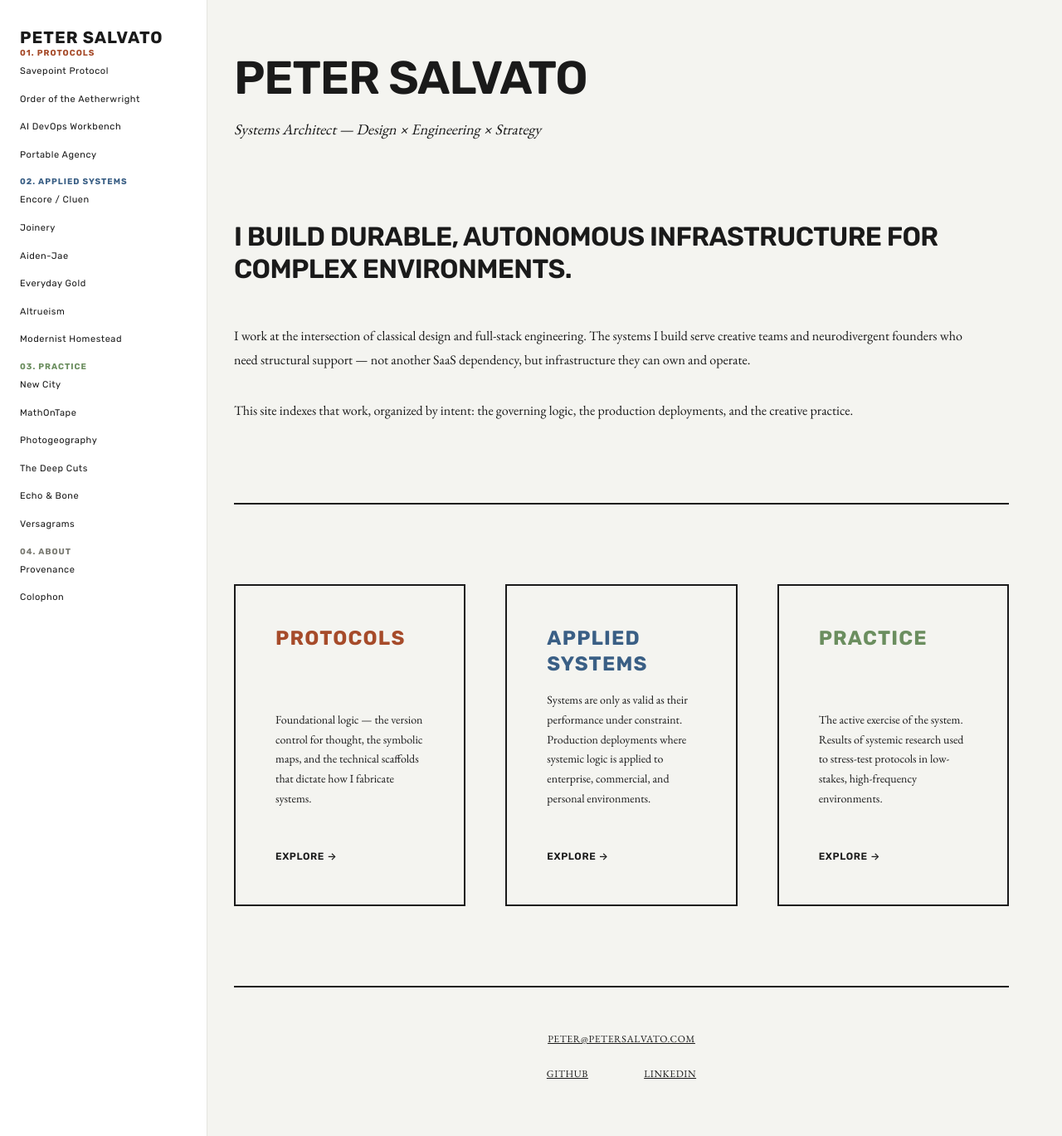
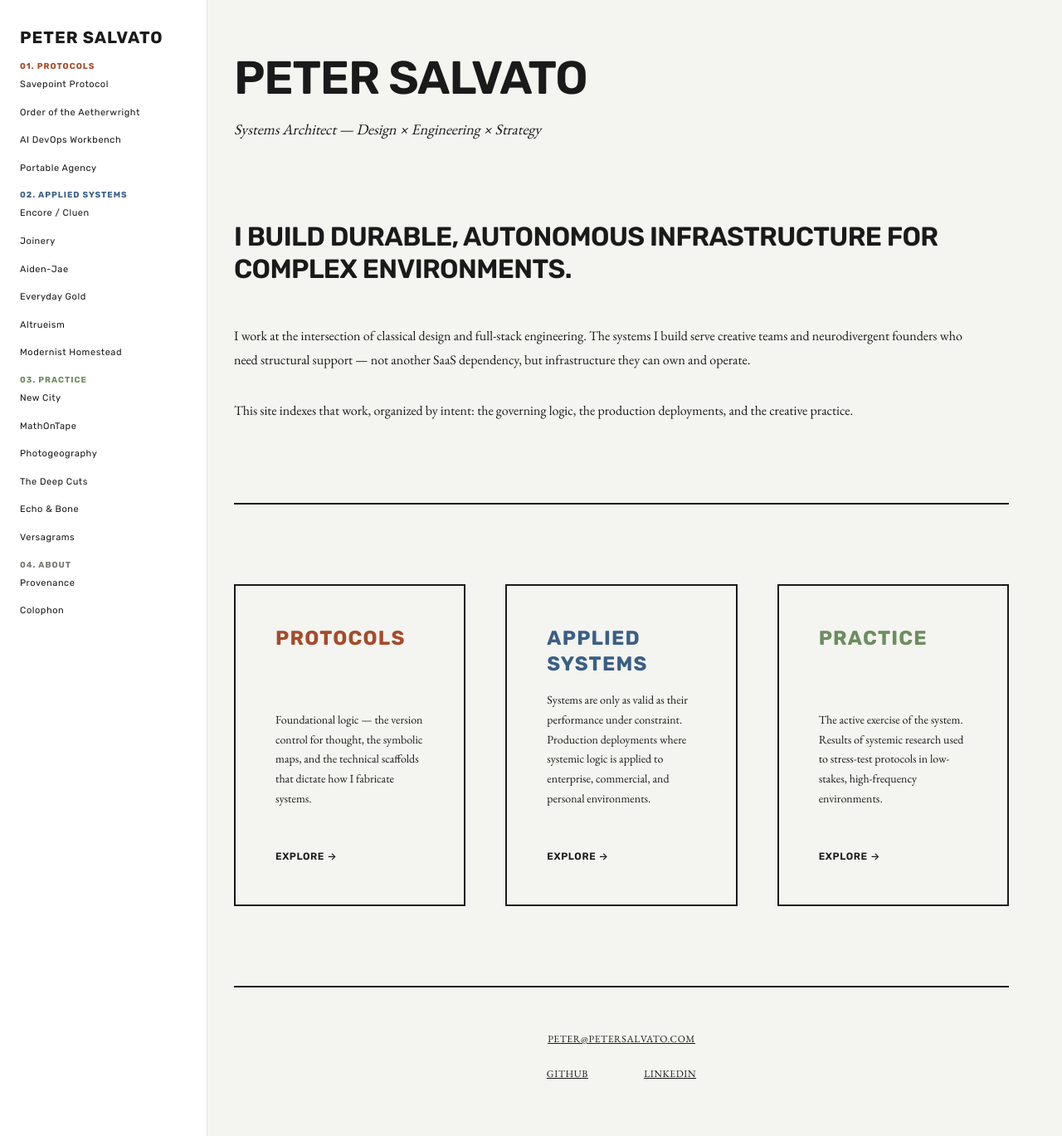
Before and after one commit to PeterSalvato/petersalvato-constellation, a Jekyll site: the page built from index.md, in a window 1280 px wide and 1369 px high. Shown: the whole window at 83% size. Built offline with Jekyll 4.4.1, drawn with Linux system fonts in a browser that asks for light colours.

Commit message:
logo spacing

```diff
--- a/assets/css/main.scss
+++ b/assets/css/main.scss
@@ -127,7 +127,7 @@ a {
   z-index: 100;
 
   #sidebar-header {
-    //margin-bottom: $gap-xlarge;
+    margin-bottom: 1rem;
     //border-bottom: 1px solid $color-border;
     //padding-bottom: $padding-medium;
 
```
